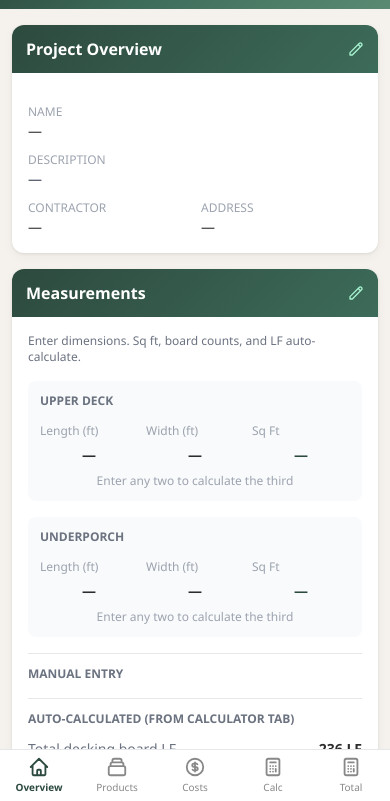
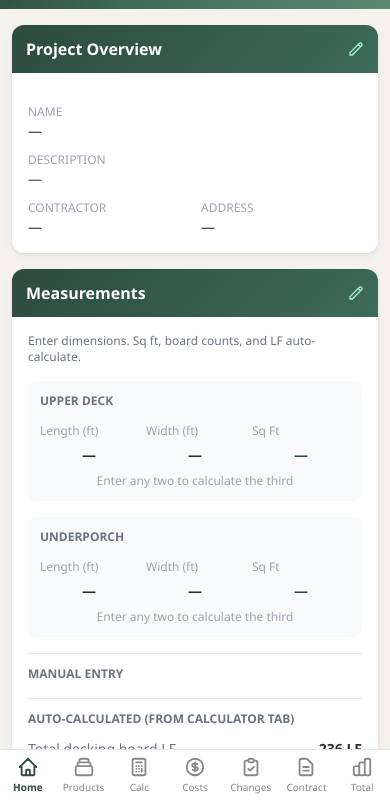
Before and after one commit to Oslund2/deck-project, a plain HTML site: page static/index.html in a window 390 px wide. Shown: the part 43-844 px from the top of the page. Drawn offline with nearby package versions, Linux system fonts and the light colour scheme; no server answers.

Commit message:
Add Contract + Changes to mobile bottom nav (scrollable 7-tab bar)
Co-Authored-By: Claude Opus 4.6 (1M context) <noreply@anthropic.com>

```diff
--- a/static/index.html
+++ b/static/index.html
@@ -799,27 +799,37 @@
   </main>
 
   <!-- Mobile Bottom Nav -->
-  <nav class="bottom-nav flex no-print">
+  <nav class="bottom-nav no-print" style="overflow-x:auto;-webkit-overflow-scrolling:touch">
+    <div class="flex" style="min-width:max-content">
       <button @click="tab='overview'" class="nav-btn" :class="tab==='overview'?'active':''">
         <svg fill="none" stroke="currentColor" viewBox="0 0 24 24"><path stroke-linecap="round" stroke-linejoin="round" stroke-width="2" d="M3 12l2-2m0 0l7-7 7 7M5 10v10a1 1 0 001 1h3m10-11l2 2m-2-2v10a1 1 0 01-1 1h-3m-6 0a1 1 0 001-1v-4a1 1 0 011-1h2a1 1 0 011 1v4a1 1 0 001 1m-6 0h6"/></svg>
-      Overview
+        Home
       </button>
       <button @click="tab='products'" class="nav-btn" :class="tab==='products'?'active':''">
         <svg fill="none" stroke="currentColor" viewBox="0 0 24 24"><path stroke-linecap="round" stroke-linejoin="round" stroke-width="2" d="M19 11H5m14 0a2 2 0 012 2v6a2 2 0 01-2 2H5a2 2 0 01-2-2v-6a2 2 0 012-2m14 0V9a2 2 0 00-2-2M5 11V9a2 2 0 012-2m0 0V5a2 2 0 012-2h6a2 2 0 012 2v2M7 7h10"/></svg>
         Products
       </button>
+      <button @click="tab='calc'" class="nav-btn" :class="tab==='calc'?'active':''">
+        <svg fill="none" stroke="currentColor" viewBox="0 0 24 24"><path stroke-linecap="round" stroke-linejoin="round" stroke-width="2" d="M9 7h6m0 10v-3m-3 3h.01M9 17h.01M9 14h.01M12 14h.01M15 11h.01M12 11h.01M9 11h.01M7 21h10a2 2 0 002-2V5a2 2 0 00-2-2H7a2 2 0 00-2 2v14a2 2 0 002 2z"/></svg>
+        Calc
+      </button>
       <button @click="tab='costs'" class="nav-btn" :class="tab==='costs'?'active':''">
         <svg fill="none" stroke="currentColor" viewBox="0 0 24 24"><path stroke-linecap="round" stroke-linejoin="round" stroke-width="2" d="M12 8c-1.657 0-3 .895-3 2s1.343 2 3 2 3 .895 3 2-1.343 2-3 2m0-8c1.11 0 2.08.402 2.599 1M12 8V7m0 1v8m0 0v1m0-1c-1.11 0-2.08-.402-2.599-1M21 12a9 9 0 11-18 0 9 9 0 0118 0z"/></svg>
         Costs
       </button>
-    <button @click="tab='calc'" class="nav-btn" :class="tab==='calc'?'active':''">
-      <svg fill="none" stroke="currentColor" viewBox="0 0 24 24"><path stroke-linecap="round" stroke-linejoin="round" stroke-width="2" d="M9 7h6m0 10v-3m-3 3h.01M9 17h.01M9 14h.01M12 14h.01M15 11h.01M12 11h.01M9 11h.01M7 21h10a2 2 0 002-2V5a2 2 0 00-2-2H7a2 2 0 00-2 2v14a2 2 0 002 2z"/></svg>
-      Calc
+      <button @click="tab='changes'" class="nav-btn" :class="tab==='changes'?'active':''">
+        <svg fill="none" stroke="currentColor" viewBox="0 0 24 24"><path stroke-linecap="round" stroke-linejoin="round" stroke-width="2" d="M9 5H7a2 2 0 00-2 2v12a2 2 0 002 2h10a2 2 0 002-2V7a2 2 0 00-2-2h-2M9 5a2 2 0 002 2h2a2 2 0 002-2M9 5a2 2 0 012-2h2a2 2 0 012 2m-6 9l2 2 4-4"/></svg>
+        Changes
+      </button>
+      <button @click="tab='contract'" class="nav-btn" :class="tab==='contract'?'active':''">
+        <svg fill="none" stroke="currentColor" viewBox="0 0 24 24"><path stroke-linecap="round" stroke-linejoin="round" stroke-width="2" d="M9 12h6m-6 4h6m2 5H7a2 2 0 01-2-2V5a2 2 0 012-2h5.586a1 1 0 01.707.293l5.414 5.414a1 1 0 01.293.707V19a2 2 0 01-2 2z"/></svg>
+        Contract
       </button>
       <button @click="tab='summary'" class="nav-btn" :class="tab==='summary'?'active':''">
-      <svg fill="none" stroke="currentColor" viewBox="0 0 24 24"><path stroke-linecap="round" stroke-linejoin="round" stroke-width="2" d="M9 7h6m0 10v-3m-3 3h.01M9 17h.01M9 14h.01M12 14h.01M15 11h.01M12 11h.01M9 11h.01M7 21h10a2 2 0 002-2V5a2 2 0 00-2-2H7a2 2 0 00-2 2v14a2 2 0 002 2z"/></svg>
+        <svg fill="none" stroke="currentColor" viewBox="0 0 24 24"><path stroke-linecap="round" stroke-linejoin="round" stroke-width="2" d="M9 19v-6a2 2 0 00-2-2H5a2 2 0 00-2 2v6a2 2 0 002 2h2a2 2 0 002-2zm0 0V9a2 2 0 012-2h2a2 2 0 012 2v10m-6 0a2 2 0 002 2h2a2 2 0 002-2m0 0V5a2 2 0 012-2h2a2 2 0 012 2v14a2 2 0 01-2 2h-2a2 2 0 01-2-2z"/></svg>
         Total
       </button>
+    </div>
   </nav>
 
   <!-- Lightbox -->
```
Lines whose indentation alone changed are shown as unchanged.
